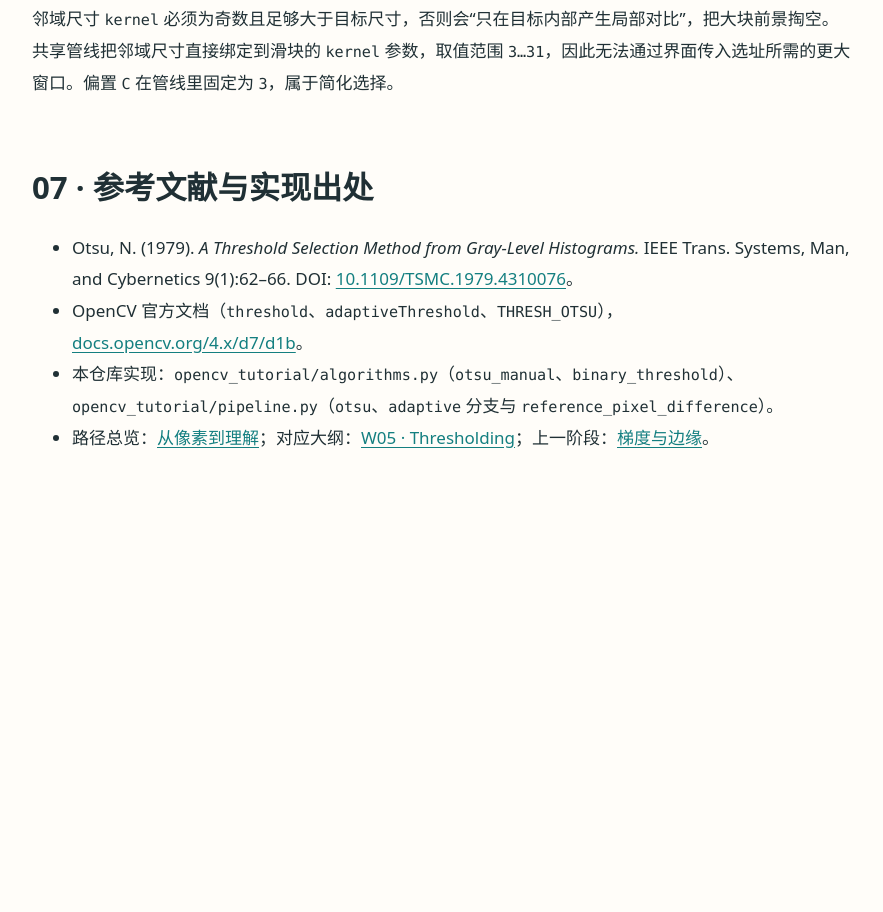
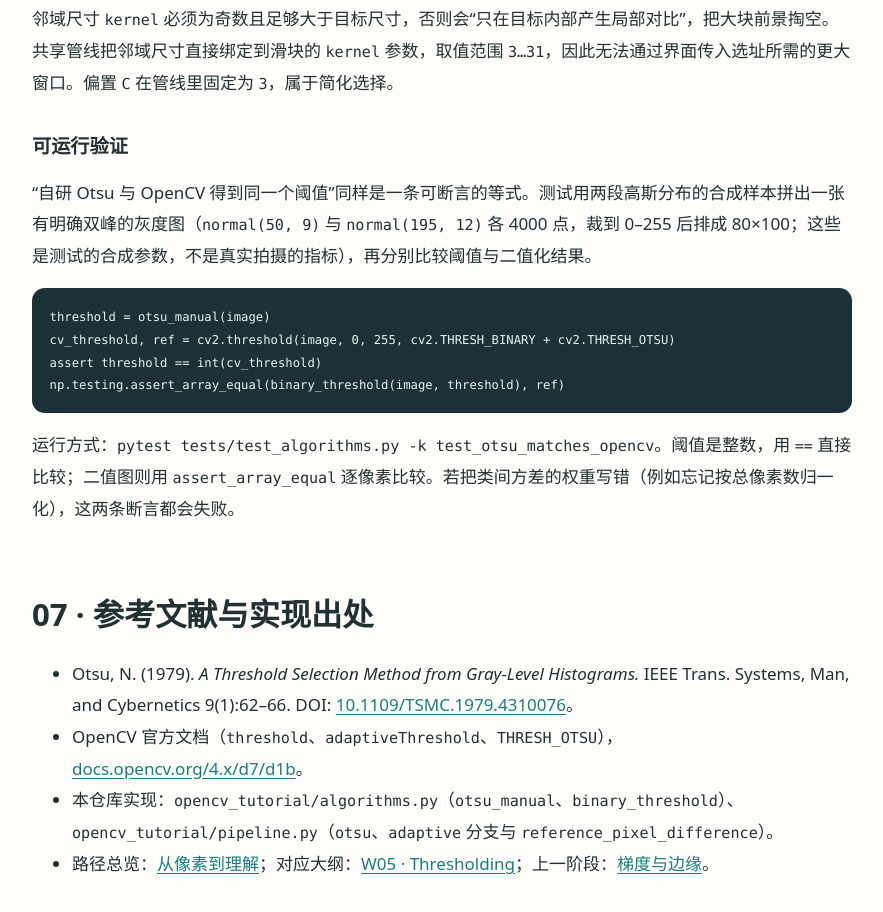
Before and after one commit to 1998x-stack/opencv-tutorial, a plain HTML site: page articles/thresholding.html in a window 1280 px wide. Shown: the part 3774-4686 px from the top of the page, without its empty margins (335-1218 px from the left). Before the commit the page ends 4372 px from the top, so only its background shows below. Drawn offline with Linux system fonts and the light colour scheme.

Commit message:
docs(opencv-tutorial): add an executable Otsu-parity check to the thresholding article

```diff
--- a/articles/thresholding.html
+++ b/articles/thresholding.html
@@ -169,6 +169,13 @@ ul.plain{padding-left:1.2rem}ul.plain li{margin:.45rem 0}
 <p>一是<strong>单峰直方图</strong>：没有真正的两类，Otsu 仍会返回一个阈值并把图像切成两半，但切法没有语义。二是<strong>光照不均</strong>：全局统计被照度梯度主导，需换自适应阈值。三是<strong>噪声</strong>：二值化前若不做滤波，孤立噪点会变成孤立的前景斑块——这正好是下一阶段（形态学）要清理的对象。</p>
 <h3>自适应阈值的注意点</h3>
 <p>邻域尺寸 <code>kernel</code> 必须为奇数且足够大于目标尺寸，否则会“只在目标内部产生局部对比”，把大块前景掏空。共享管线把邻域尺寸直接绑定到滑块的 <code>kernel</code> 参数，取值范围 <code>3…31</code>，因此无法通过界面传入选址所需的更大窗口。偏置 <code>C</code> 在管线里固定为 <code>3</code>，属于简化选择。</p>
+<h3>可运行验证</h3>
+<p>“自研 Otsu 与 OpenCV 得到同一个阈值”同样是一条可断言的等式。测试用两段高斯分布的合成样本拼出一张有明确双峰的灰度图（<code>normal(50, 9)</code> 与 <code>normal(195, 12)</code> 各 4000 点，裁到 0–255 后排成 80×100；这些是测试的合成参数，不是真实拍摄的指标），再分别比较阈值与二值化结果。</p>
+<pre><code>threshold = otsu_manual(image)
+cv_threshold, ref = cv2.threshold(image, 0, 255, cv2.THRESH_BINARY + cv2.THRESH_OTSU)
+assert threshold == int(cv_threshold)
+np.testing.assert_array_equal(binary_threshold(image, threshold), ref)</code></pre>
+<p>运行方式：<code>pytest tests/test_algorithms.py -k test_otsu_matches_opencv</code>。阈值是整数，用 <code>==</code> 直接比较；二值图则用 <code>assert_array_equal</code> 逐像素比较。若把类间方差的权重写错（例如忘记按总像素数归一化），这两条断言都会失败。</p>
 </section>
 
 <section id="references" aria-labelledby="ref-h">
```
